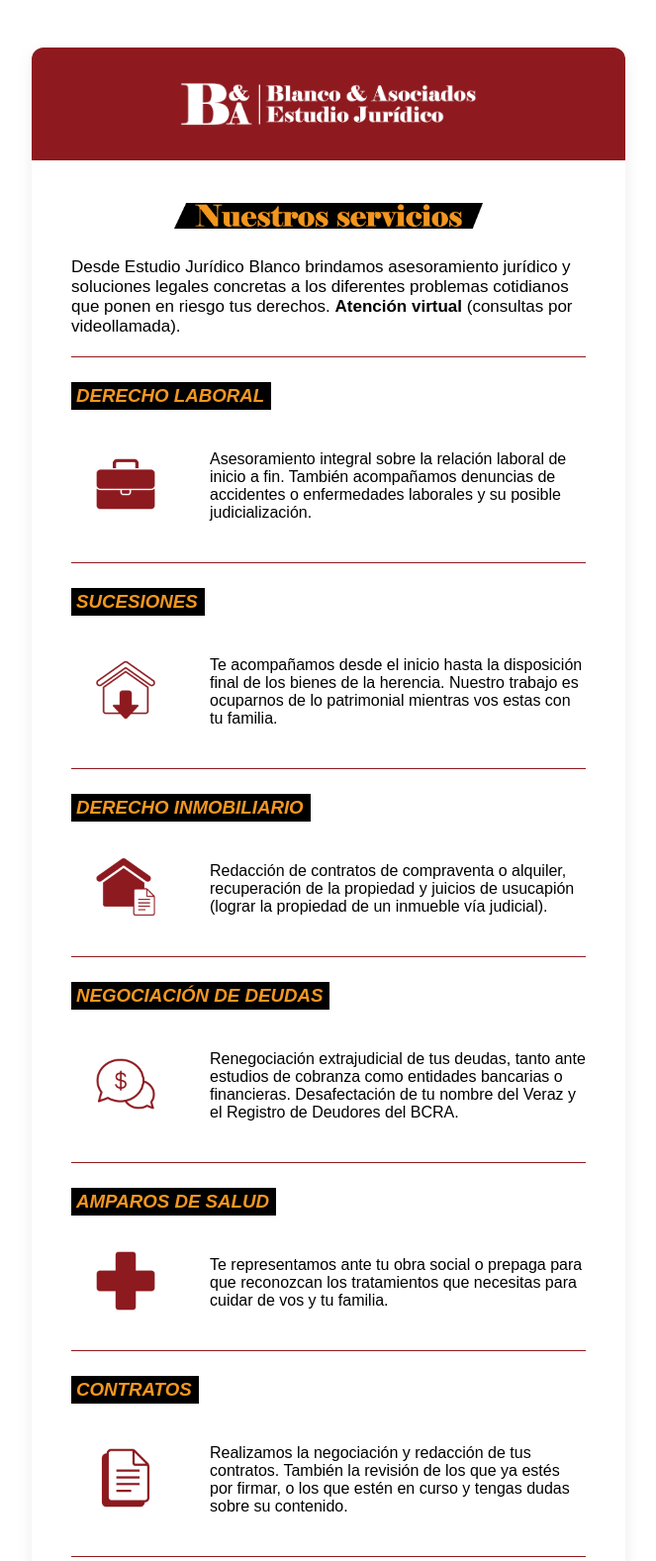
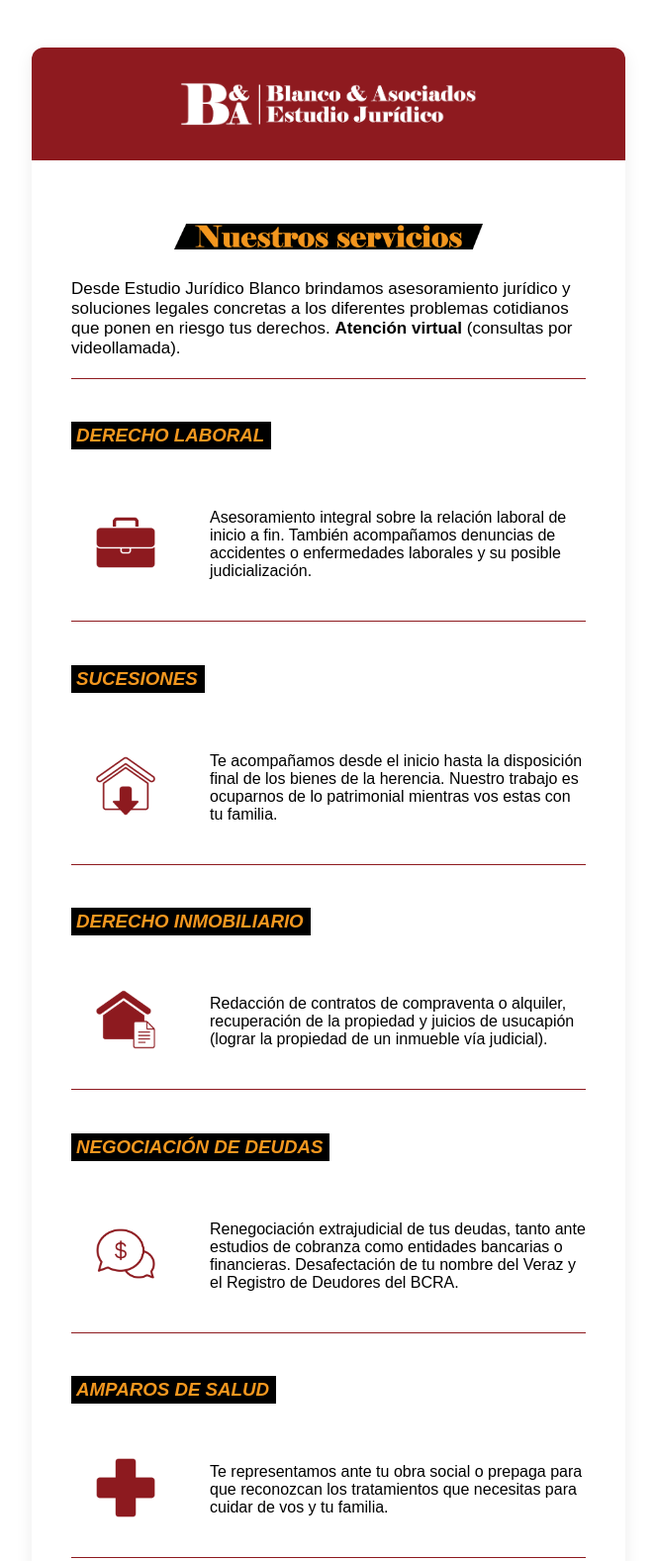
Before and after one commit to SChiabudini/estudioblancomailing, a plain HTML site: page index.html in a window 1280 px wide. Shown: the top 1577 px of the page at 99% size, without its empty margins (328-991 px from the left). Drawn offline with Linux system fonts and the light colour scheme.

Commit message:
final mailing

```diff
--- a/index.html
+++ b/index.html
@@ -33,7 +33,7 @@
 
                 <main style="padding:40px">
 
-                    <h1 style="text-align:center; margin-top: 0px" align="center">
+                    <h1 style="text-align:center" align="center">
                         <img src="https://raw.githubusercontent.com/SChiabudini/estudioblancomailing/refs/heads/main/images/title.png" alt="Nuestros servicios" class="title" style="width:60%" width="60%">
                     </h1>
 
@@ -47,7 +47,7 @@
 
                     <div class="articles" style="border-top:1px solid #8E1A1F">
                         <article style="border-bottom:1px solid #8E1A1F; padding:25px 0">
-                            <h3 style="margin: 0; background-color:black; color:#F3971F; display:inline-block; font-style:italic; padding:3px 7px 3px 5px" bgcolor="black">DERECHO LABORAL</h3>
+                            <h3 style="background-color:black; color:#F3971F; display:inline-block; font-style:italic; padding:3px 7px 3px 5px" bgcolor="black">DERECHO LABORAL</h3>
 
                             <div class="service" style="align-items:center; display:flex; gap:30px; margin-top:25px">
                                 <div class="service-left" style="flex-shrink:0; text-align:center; width:110px" align="center" width="110">
@@ -66,7 +66,7 @@
                         </article>
 
                         <article style="border-bottom:1px solid #8E1A1F; padding:25px 0">
-                            <h3 style="margin: 0; background-color:black; color:#F3971F; display:inline-block; font-style:italic; padding:3px 7px 3px 5px" bgcolor="black">SUCESIONES</h3>
+                            <h3 style="background-color:black; color:#F3971F; display:inline-block; font-style:italic; padding:3px 7px 3px 5px" bgcolor="black">SUCESIONES</h3>
 
                             <div class="service" style="align-items:center; display:flex; gap:30px; margin-top:25px">
                                 <div class="service-left" style="flex-shrink:0; text-align:center; width:110px" align="center" width="110">
@@ -85,7 +85,7 @@
                         </article>
 
                         <article style="border-bottom:1px solid #8E1A1F; padding:25px 0">
-                            <h3 style="margin: 0; background-color:black; color:#F3971F; display:inline-block; font-style:italic; padding:3px 7px 3px 5px" bgcolor="black">DERECHO INMOBILIARIO</h3>
+                            <h3 style="background-color:black; color:#F3971F; display:inline-block; font-style:italic; padding:3px 7px 3px 5px" bgcolor="black">DERECHO INMOBILIARIO</h3>
 
                             <div class="service" style="align-items:center; display:flex; gap:30px; margin-top:25px">
                                 <div class="service-left" style="flex-shrink:0; text-align:center; width:110px" align="center" width="110">
@@ -104,7 +104,7 @@
                         </article>
 
                         <article style="border-bottom:1px solid #8E1A1F; padding:25px 0">
-                            <h3 style="margin: 0; background-color:black; color:#F3971F; display:inline-block; font-style:italic; padding:3px 7px 3px 5px" bgcolor="black">NEGOCIACIÓN DE DEUDAS</h3>
+                            <h3 style="background-color:black; color:#F3971F; display:inline-block; font-style:italic; padding:3px 7px 3px 5px" bgcolor="black">NEGOCIACIÓN DE DEUDAS</h3>
 
                             <div class="service" style="align-items:center; display:flex; gap:30px; margin-top:25px">
                                 <div class="service-left" style="flex-shrink:0; text-align:center; width:110px" align="center" width="110">
@@ -123,7 +123,7 @@
                         </article>
 
                         <article style="border-bottom:1px solid #8E1A1F; padding:25px 0">
-                            <h3 style="margin: 0; background-color:black; color:#F3971F; display:inline-block; font-style:italic; padding:3px 7px 3px 5px" bgcolor="black">AMPAROS DE SALUD</h3>
+                            <h3 style="background-color:black; color:#F3971F; display:inline-block; font-style:italic; padding:3px 7px 3px 5px" bgcolor="black">AMPAROS DE SALUD</h3>
 
                             <div class="service" style="align-items:center; display:flex; gap:30px; margin-top:25px">
                                 <div class="service-left" style="flex-shrink:0; text-align:center; width:110px" align="center" width="110">
@@ -142,7 +142,7 @@
                         </article>
 
                         <article style="border-bottom:1px solid #8E1A1F; padding:25px 0">
-                            <h3 style="margin: 0; background-color:black; color:#F3971F; display:inline-block; font-style:italic; padding:3px 7px 3px 5px" bgcolor="black">CONTRATOS</h3>
+                            <h3 style="background-color:black; color:#F3971F; display:inline-block; font-style:italic; padding:3px 7px 3px 5px" bgcolor="black">CONTRATOS</h3>
 
                             <div class="service" style="align-items:center; display:flex; gap:30px; margin-top:25px">
                                 <div class="service-left" style="flex-shrink:0; text-align:center; width:110px" align="center" width="110">
```
